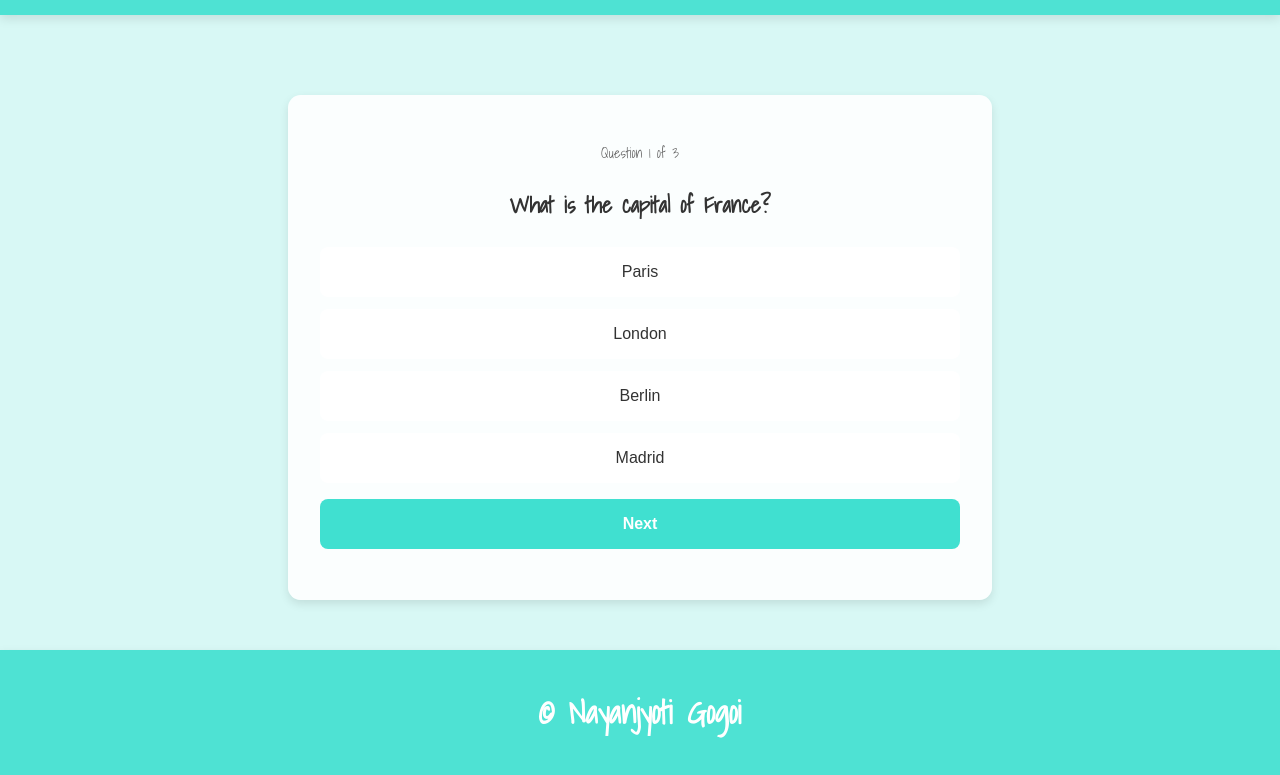
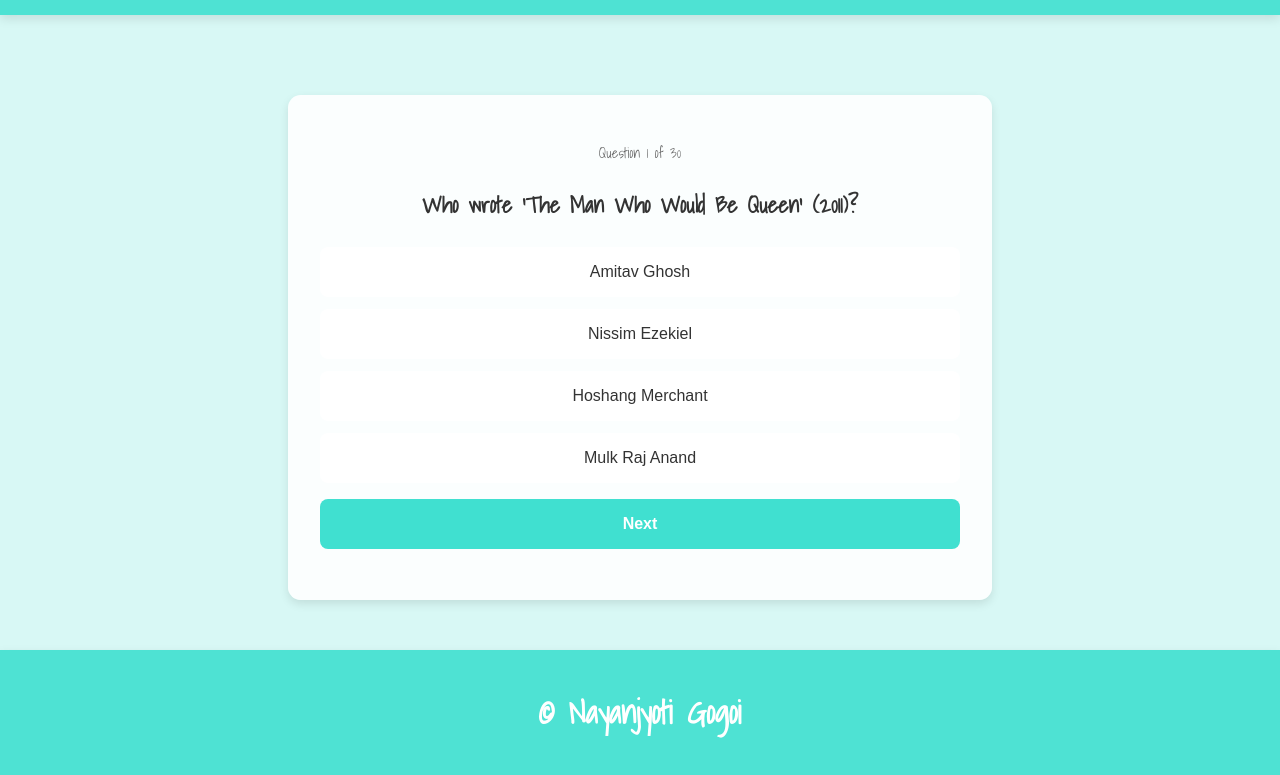
Before and after one commit to nayanjyotigogoi/QuizzyBee, a plain HTML site: page quiz.html in a window 1280 px wide. Shown: the part 110-885 px from the top of the page. Drawn offline with nearby package versions, Linux system fonts and the light colour scheme.

Commit message:
New Question added

```diff
--- a/quiz.html
+++ b/quiz.html
@@ -24,10 +24,14 @@
 
             <div class="content">
                 <p class="question-counter" id="counter"></p>
+                <div class="navigation-buttons">
+                    <button id="prev-btn" class="nav-button">Previous</button>
+                    <!-- <button id="next-btn" class="nav-button">Next</button> -->
+                </div>
                 <p class="question-text" id="question-text"></p>
                 <div class="options" id="options-container"></div>
                 <div class="navigation-buttons">
-                    <button id="prev-btn" class="nav-button">Previous</button>
+                    <!-- <button id="prev-btn" class="nav-button">Previous</button> -->
                     <button id="next-btn" class="nav-button">Next</button>
                 </div>
                 <p id="score"></p>
--- a/script.js
+++ b/script.js
@@ -1,10 +1,163 @@
 const { jsPDF } = window.jspdf;
 
 const questions = [
-    { question: "What is the capital of France?", answers: ["Paris", "London", "Berlin", "Madrid"], correct: 0 },
-    { question: "Which planet is known as the Red Planet?", answers: ["Mars", "Earth", "Jupiter", "Venus"], correct: 0 },
-    { question: "What is 2 + 2?", answers: ["3", "4", "5", "6"], correct: 1 }
+    // MCQs
+    {
+        question: "Who wrote 'The Man Who Would Be Queen' (2011)?",
+        answers: ["Amitav Ghosh", "Nissim Ezekiel", "Hoshang Merchant", "Mulk Raj Anand"],
+        correct: 2
+    },
+    {
+        question: "'In a Free State' won the Booker Prize in which year?",
+        answers: ["1971", "1985", "1990", "1965"],
+        correct: 0
+    },
+    {
+        question: "Which of the following authors was a Nobel Laureate?",
+        answers: ["Raja Rao", "R.K. Narayan", "Michael Madhusudan Dutt", "Rabindranath Tagore"],
+        correct: 3
+    },
+    {
+        question: "Who wrote 'Pagla Ghoda, Basi Khabar, Pralap'?",
+        answers: ["Badal Sirkar", "Mahesh Dattani", "Girish Karnad", "Vijay Tendulkar"],
+        correct: 0
+    },
+    {
+        question: "'Tara' (1990) deals with which two major themes?",
+        answers: ["Caste & Religion", "War & Politics", "Gender & Disability", "Colonialism & Migration"],
+        correct: 2
+    },
+    {
+        question: "'Kanthapura' by Raja Rao is based on which movement?",
+        answers: ["Quit India Movement", "Civil Disobedience Movement", "Non-Cooperation Movement", "Swadeshi Movement"],
+        correct: 1
+    },
+    {
+        question: "Who is considered the 'Father of Bengali Fiction'?",
+        answers: ["Rabindranath Tagore", "Mulk Raj Anand", "Bankim Chandra Chattopadhyay", "Nirad C. Chaudhuri"],
+        correct: 2
+    },
+    {
+        question: "Which of the following is NOT a novel by Mulk Raj Anand?",
+        answers: ["Untouchable", "Two Leaves and a Bud", "The God of Small Things", "Coolie"],
+        correct: 2
+    },
+    {
+        question: "'Rajmohan’s Wife' (1864) was written in which language?",
+        answers: ["Sanskrit", "English", "Hindi", "Bengali"],
+        correct: 1
+    },
+    {
+        question: "Who translated the Mahabharata into English?",
+        answers: ["Raja Rao", "Nirad C. Chaudhuri", "Kisari Mohan Ganguli", "R.K. Narayan"],
+        correct: 2
+    },
+
+
+    // Fill in the Blanks (with options)
+    {
+        question: "'The God of Small Things' was written by ______.",
+        answers: ["Arundhati Roy", "Jhumpa Lahiri", "Vikram Seth", "Salman Rushdie"],
+        correct: 0
+    },
+    {
+        question: "'The Guide' by R.K. Narayan won the ______ Prize in 1960.",
+        answers: ["Booker", "Sahitya Akademi", "Pulitzer", "Jnanpith"],
+        correct: 1
+    },
+    {
+        question: "'The Hungry Tide' was written by ______.",
+        answers: ["Amitav Ghosh", "Arundhati Roy", "R.K. Narayan", "Khushwant Singh"],
+        correct: 0
+    },
+    {
+        question: "______ won the Booker Prize in 2006 for 'The Inheritance of Loss'.",
+        answers: ["Arundhati Roy", "Kiran Desai", "Jhumpa Lahiri", "Anita Desai"],
+        correct: 1
+    },
+    {
+        question: "'The Namesake' explores the struggles of an ______ immigrant family.",
+        answers: ["Indian", "Chinese", "Indian-Bengali", "Pakistani"],
+        correct: 2
+    },
+    {
+        question: "______ wrote 'Train to Pakistan' about the Partition of India.",
+        answers: ["R.K. Narayan", "Khushwant Singh", "Ruskin Bond", "Vikram Seth"],
+        correct: 1
+    },
+    {
+        question: "The protagonist of 'Untouchable' is ______.",
+        answers: ["Raju", "Bakha", "Hari", "Mohan"],
+        correct: 1
+    },
+    {
+        question: "______ wrote 'The Room on the Roof' at the age of 17.",
+        answers: ["R.K. Narayan", "Arundhati Roy", "Ruskin Bond", "Khushwant Singh"],
+        correct: 2
+    },
+    {
+        question: "'Hind Swaraj' was written in the year ______.",
+        answers: ["1920", "1909", "1947", "1915"],
+        correct: 1
+    },
+    {
+        question: "'Kanthapura' portrays the influence of ______’s ideas.",
+        answers: ["Jawaharlal Nehru", "Mahatma Gandhi", "Bhagat Singh", "Sardar Patel"],
+        correct: 1
+    },
+    // True/False
+    {
+        question: "'Hind Swaraj' was written by Rabindranath Tagore.",
+        answers: ["True", "False"],
+        correct: 1
+    },
+    {
+        question: "Jhumpa Lahiri’s first novel was 'The Namesake'.",
+        answers: ["True", "False"],
+        correct: 0
+    },
+    {
+        question: "'Anandamath' was written by R.K. Narayan.",
+        answers: ["True", "False"],
+        correct: 1
+    },
+    {
+        question: "Mulk Raj Anand’s 'Untouchable' depicts a single day in Bakha’s life.",
+        answers: ["True", "False"],
+        correct: 0
+    },
+    {
+        question: "'A Suitable Boy' was written by Amitav Ghosh.",
+        answers: ["True", "False"],
+        correct: 1
+    },
+    {
+        question: "'Train to Pakistan' is set during the Quit India Movement.",
+        answers: ["True", "False"],
+        correct: 1
+    },
+    {
+        question: "'Clear Light of Day' was written by Anita Desai.",
+        answers: ["True", "False"],
+        correct: 0
+    },
+    {
+        question: "'The Glass Palace' is set in colonial Burma.",
+        answers: ["True", "False"],
+        correct: 0
+    },
+    {
+        question: "'The Lowland' is set against the backdrop of the Naxalite movement.",
+        answers: ["True", "False"],
+        correct: 0
+    },
+    {
+        question: "'Hind Swaraj' criticizes modern civilization.",
+        answers: ["True", "False"],
+        correct: 0
+    }
 ];
+
 
 let currentQuestionIndex = 0;
 let userAnswers = new Array(questions.length).fill(null);
```
